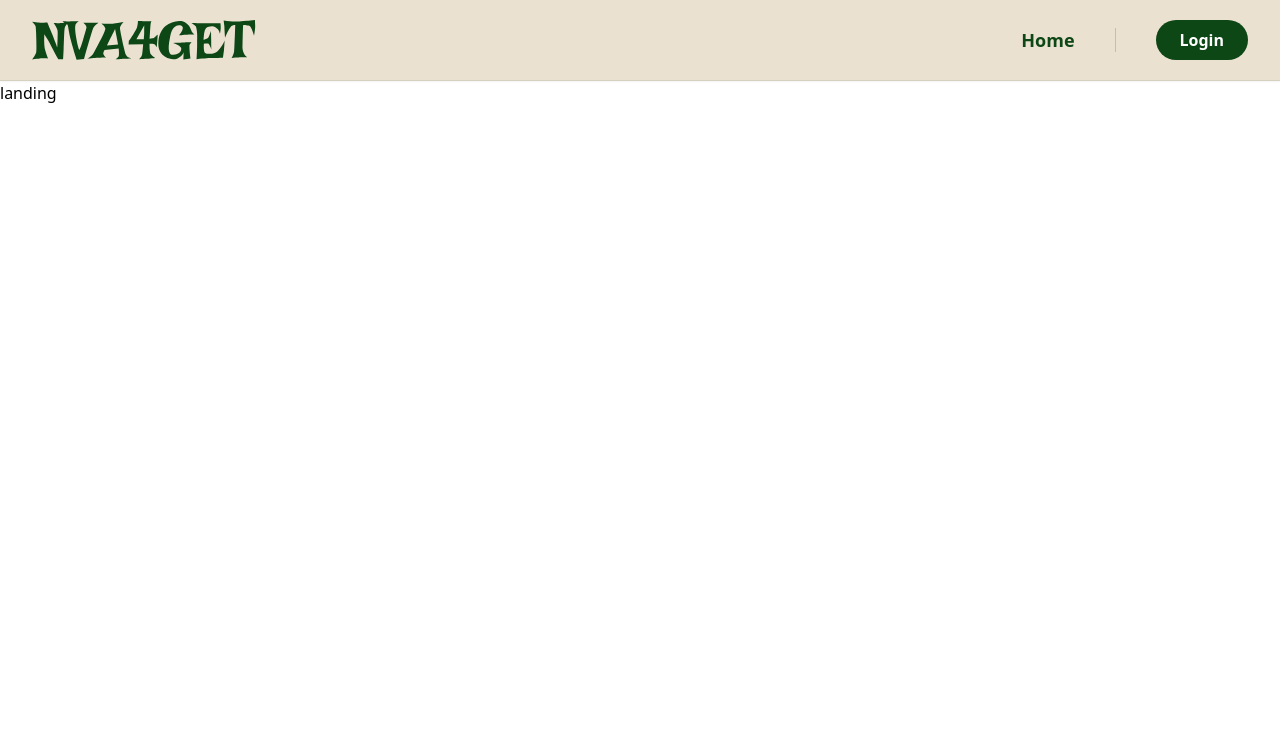
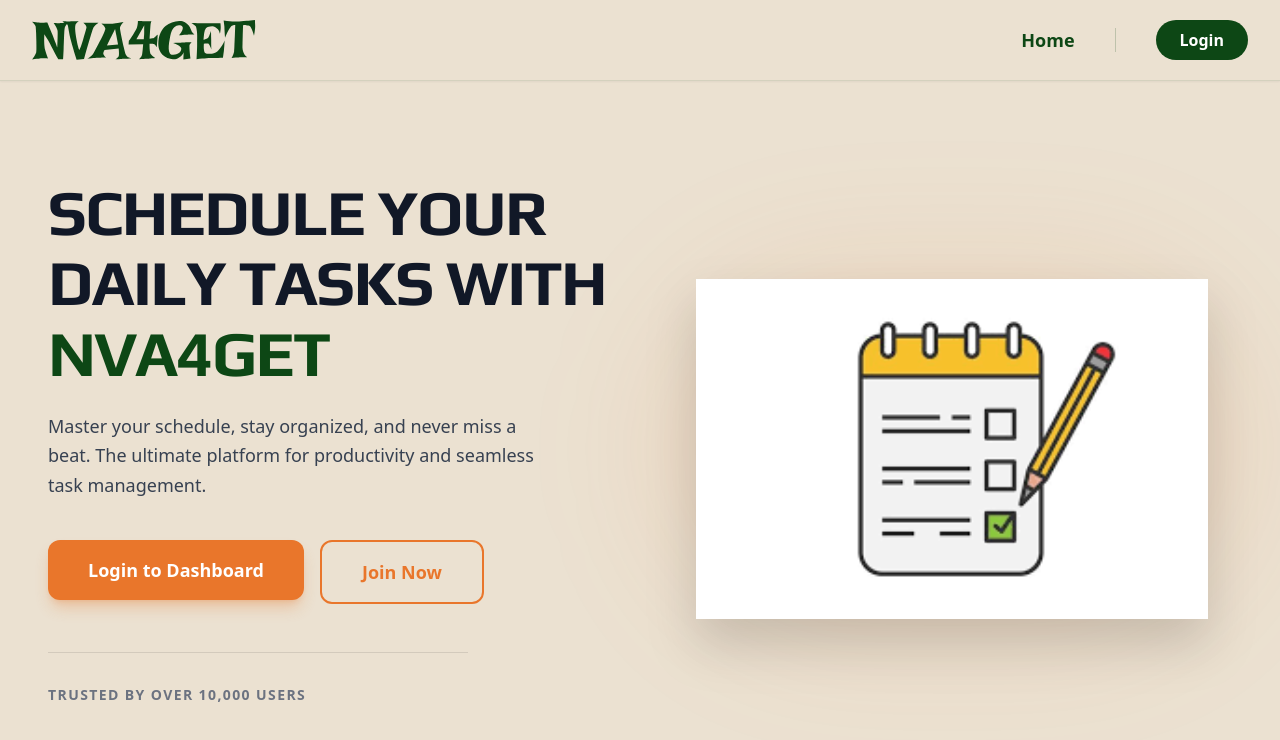
Before and after one commit to Tobex360/Nva4get, a React (Vite) app in the folder frontend/: page / in a window 1280 px wide. Shown: the top 740 px of the page. Built offline with nearby package versions, Linux system fonts and the light colour scheme.

Commit message:
landing page creation

```diff
--- a/frontend/src/pages/Landing/Landing.jsx
+++ b/frontend/src/pages/Landing/Landing.jsx
@@ -1,8 +1,59 @@
 import React from 'react'
+import { Link } from 'react-router-dom'
+import hero from '../../assets/heroimg.svg'
 
 function Landing() {
   return (
-    <div>landing</div>
+    <div className='bg-[#EBE1D1] min-h-screen font-sans selection:bg-[#E9762B] selection:text-white'>
+
+      <main className='max-w-7xl mx-auto px-6 lg:px-12 flex flex-col lg:flex-row items-center justify-between pt-12 lg:pt-24 pb-20 gap-16'>
+
+        {/* Left Content */}
+        <div className='flex flex-col flex-1 text-center lg:text-left items-center lg:items-start'>
+          <h1 className='font-play font-black text-gray-900 leading-[1.1] text-[42px] md:text-[56px] lg:text-[64px] mb-6 max-w-2xl uppercase tracking-tight'>
+            Schedule your daily tasks with <span className='text-[#0D4715]'>NVA4GET</span>
+          </h1>
+
+          <p className='text-gray-700 text-lg mb-10 max-w-lg leading-relaxed'>
+            Master your schedule, stay organized, and never miss a beat. The ultimate platform for productivity and seamless task management.
+          </p>
+
+          <div className='flex flex-col sm:flex-row gap-4 w-full sm:w-auto'>
+            <Link to="/login">
+              <button className='w-full sm:w-auto bg-[#E9762B] text-white px-10 py-4 rounded-xl font-bold text-lg shadow-lg shadow-[#E9762B]/30 hover:bg-[#41644A] transition-all transform hover:-translate-y-1 active:scale-95'>
+                Login to Dashboard
+              </button>
+            </Link>
+
+            <Link to="/register">
+              <button className='w-full sm:w-auto border-2 border-[#E9762B] text-[#E9762B] px-10 py-4 rounded-xl font-bold text-lg hover:bg-[#41644A] hover:border-[#41644A] hover:text-white transition-all transform hover:-translate-y-1 active:scale-95'>
+                Join Now
+              </button>
+            </Link>
+          </div>
+
+          {/* Trust Element */}
+          <div className='mt-12 pt-8 border-t border-black/10 w-full lg:w-3/4'>
+            <p className='text-sm uppercase tracking-widest font-bold text-gray-500 mb-4'>Trusted by over 10,000 users</p>
+            <div className='flex gap-6 opacity-40 grayscale'>
+              {/* You can add small logo icons here later */}
+            </div>
+          </div>
+        </div>
+
+        {/* Right Content (Hero Image) */}
+        <div className='flex-1 relative w-full flex justify-center'>
+          {/* Subtle Background Accent */}
+          <div className='absolute -inset-4 bg-[#E9762B]/10 blur-3xl rounded-full'></div>
+          <img
+            src={hero}
+            alt="Task Scheduling Illustration"
+            className='relative w-full max-w-lg drop-shadow-2xl transition-transform duration-700 hover:scale-105'
+          />
+        </div>
+
+      </main>
+    </div>
   )
 }
 
```
